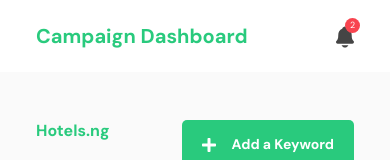
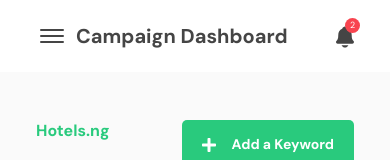
Before and after one commit to jbrit/SEO-Dashboard, a plain HTML site: page index.html in a window 390 px wide. Shown: the top 160 px of the page. Drawn offline with nearby package versions, Linux system fonts and the light colour scheme.

Commit message:
toggler and nav-brand tweaked

```diff
--- a/assets/css/campaign-dashboard-v2.scss
+++ b/assets/css/campaign-dashboard-v2.scss
@@ -90,6 +90,22 @@ body {
   background-color: #fafafa;
 }
 /* Side Navbar */
+.sidebar-toggler {
+  display: none;
+  color: #454545;
+}
+@media only screen and (max-width: 992px) {
+  .sidebar-toggler {
+    font-size: 2rem;
+    vertical-align: middle;
+    cursor: pointer;
+    display: inline-block;
+    transform: translateY(5px);
+  }
+  .navbar-brand {
+    padding-left: 40px;
+  }
+}
 aside {
   &.sidebar {
     position: fixed;
@@ -154,6 +170,9 @@ aside {
 .top-navbar {
   background: #ffffff;
   // box-shadow: 0px 1px 4px rgba(0, 0, 0, 0.16);
+  a.navbar-brand {
+    color: #454545;
+  }
 }
 .notification-section {
   position: relative;
--- a/assets/js/campaign-dashboard.js
+++ b/assets/js/campaign-dashboard.js
@@ -0,0 +1,8 @@
+const togglers = document.querySelectorAll(".sidebar-toggler");
+togglers.forEach((toggler) => {
+  toggler.addEventListener("click", (e) => {
+    document
+      .querySelector("aside.sidebar")
+      .parentElement.classList.toggle("collapsed-sidebar");
+  });
+});
--- a/index.html
+++ b/index.html
@@ -35,6 +35,12 @@
             src="/assets/images/Brand Logo.svg"
             alt=""
           />
+          <span
+            style="right: 3rem;"
+            class="sidebar-toggler flex-auto position-absolute"
+          >
+            <ion-icon name="menu-outline"></ion-icon>
+          </span>
         </div>
         <div class="px-4">
           <a
@@ -90,7 +96,10 @@
       <main class="col px-0">
         <nav class="navbar top-navbar mb-5 py-3 px-0">
           <div class="container px-2rem">
-            <a class="navbar-brand f-main font-weight-bold" href="#"
+            <span class="sidebar-toggler flex-auto position-absolute">
+              <ion-icon name="menu-outline"></ion-icon>
+            </span>
+            <a class="navbar-brand font-weight-bold" href="#"
               >Campaign Dashboard</a
             >
             <!-- <button
@@ -352,6 +361,7 @@
       crossorigin="anonymous"
     ></script>
     <!-- custom js -->
+    <script src="https://unpkg.com/ionicons@5.1.2/dist/ionicons.js"></script>
     <script src="./assets/js/campaign-dashboard.js"></script>
   </body>
 </html>
```
Also changed, not shown: assets/css/campaign-dashboard-v2.css, 1 other file.
